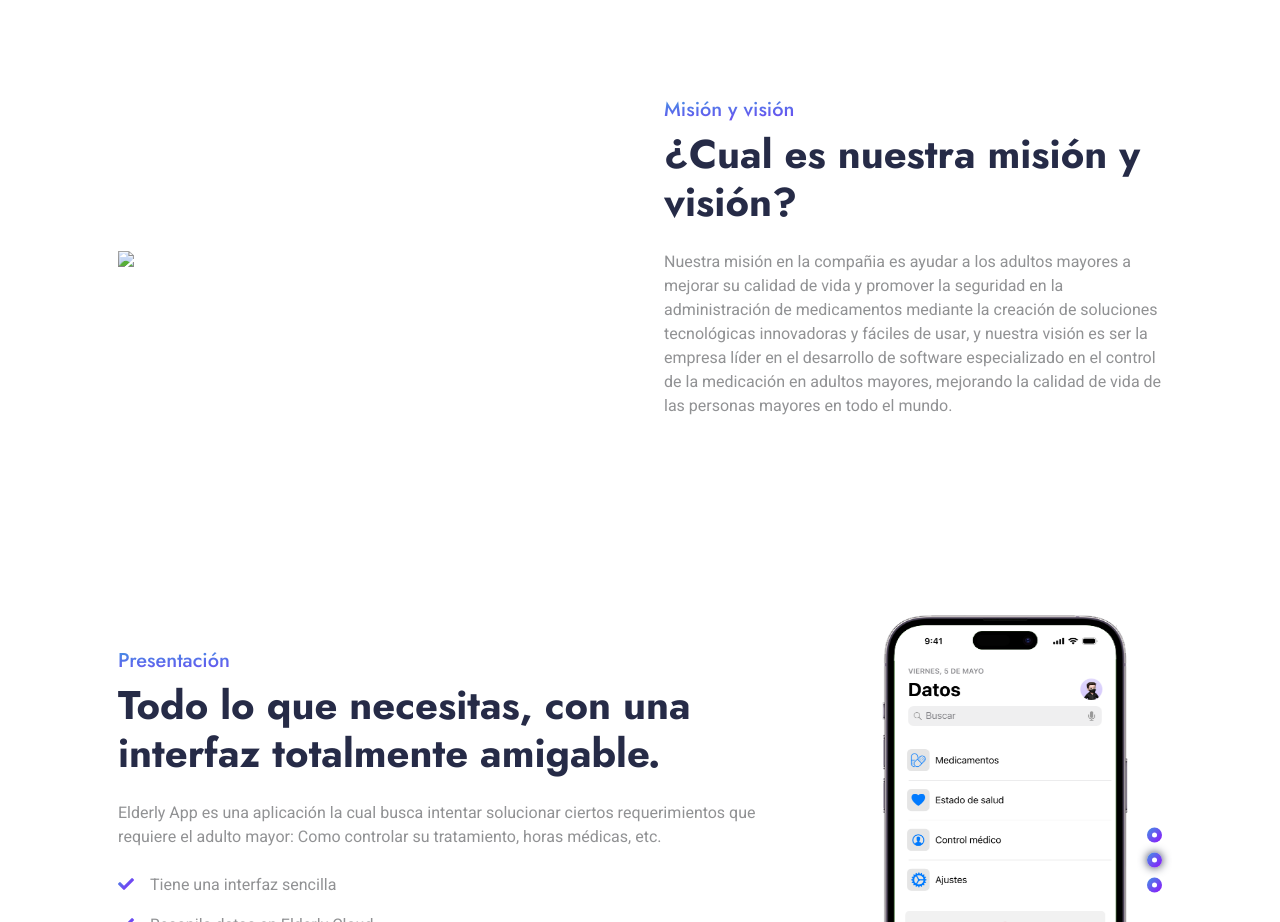
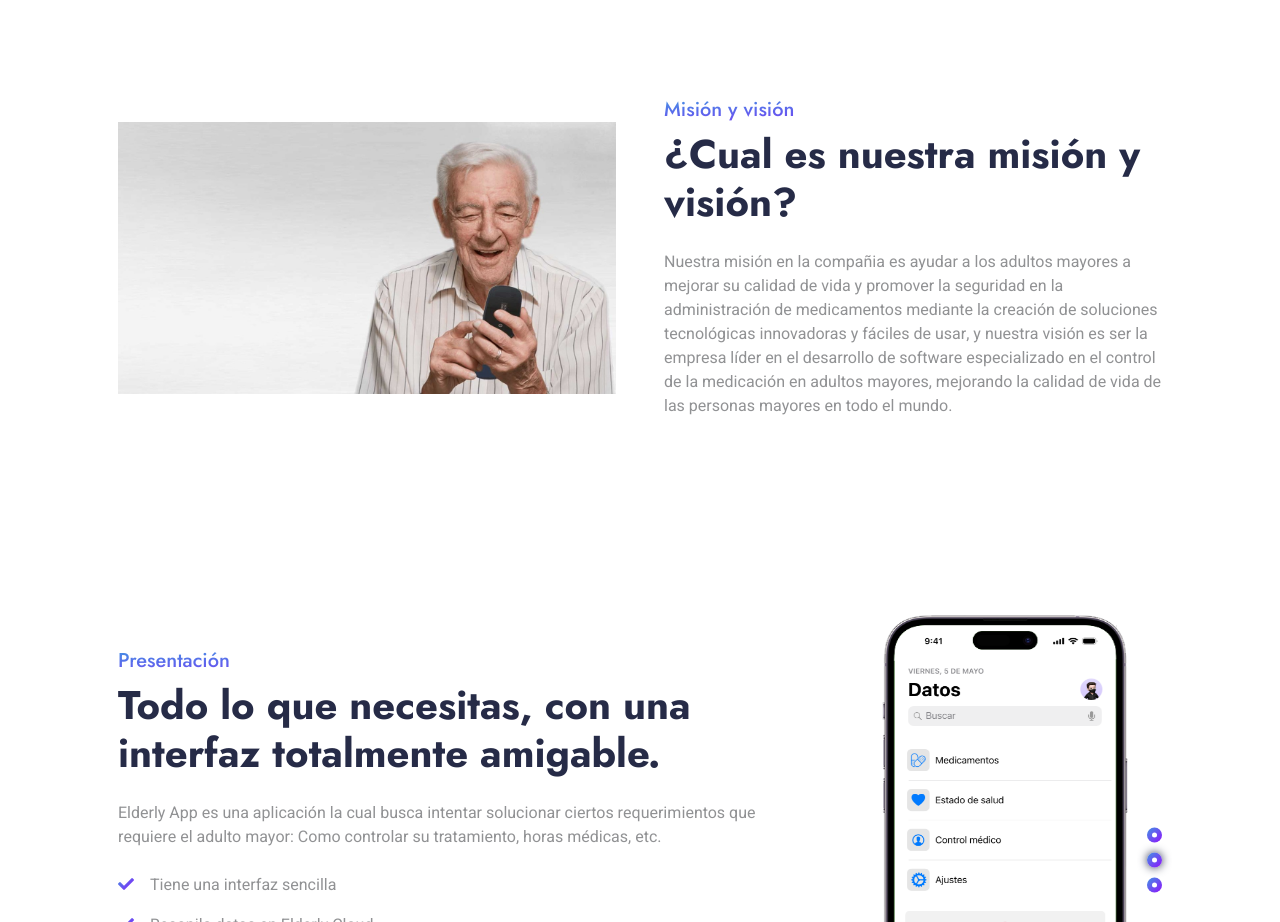
Before and after one commit to Hojadecilantro/Hojadecilantro.github.io, a plain HTML site: page index.html in a window 1280 px wide. Shown: the part 1540-2462 px from the top of the page. Drawn offline with nearby package versions, Linux system fonts and the light colour scheme.

Commit message:
Elderly Website: Add images in Mission/Vision section
Signed-off-by: Francisco Sánchez M. <fran.sanchezm@duocuc.cl>

```diff
--- a/index.html
+++ b/index.html
@@ -126,7 +126,7 @@
             <div class="container py-5 px-lg-5">
                 <div class="row g-5 align-items-center">
                     <div class="col-lg-6">
-                        <img class="img-fluid wow fadeInUp" data-wow-delay="0.1s" src="img/">
+                        <img class="img-fluid wow fadeInUp" data-wow-delay="0.1s" src="img/adultomayor.jpeg">
                     </div>
                     <div class="col-lg-6 wow fadeInUp" data-wow-delay="0.3s">
                         <h5 class="text-primary-gradient fw-medium">Misión y visión</h5>
```
Also changed, not shown: img/adultomayor.jpeg (added).
